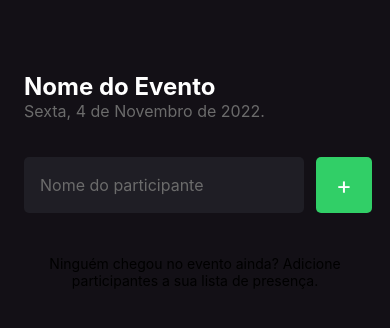
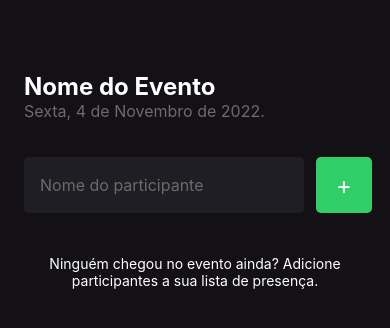
Before and after one commit to Savio-Anjos/APP-imhere, a React Native app: screen / in a window 390 px wide. Shown: the top 328 px of the page. Built offline with nearby package versions, Linux system fonts and the light colour scheme.

Commit message:
feat: :sparkles: Removing participants

```diff
--- a/src/screens/Home/index.tsx
+++ b/src/screens/Home/index.tsx
@@ -31,7 +31,10 @@ export function Home() {
     Alert.alert("Remover", `Remover o participante ${name}?`, [
       {
         text: "Sim",
-        onPress: () => Alert.alert("Deletado!"),
+        onPress: () =>
+          setParticipants((prevState) =>
+            prevState.filter((participant) => participant !== name)
+          ),
       },
       {
         text: "Não",
--- a/src/screens/Home/styles.ts
+++ b/src/screens/Home/styles.ts
@@ -45,7 +45,7 @@ export const styles = StyleSheet.create({
     marginBottom: 42,
   },
   listEmptyText: {
-    color: "FFF",
+    color: "#FFF",
     fontSize: 14,
     textAlign: "center",
   },
```
